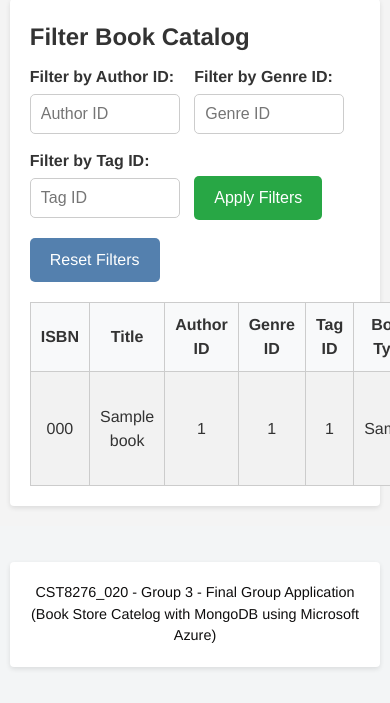
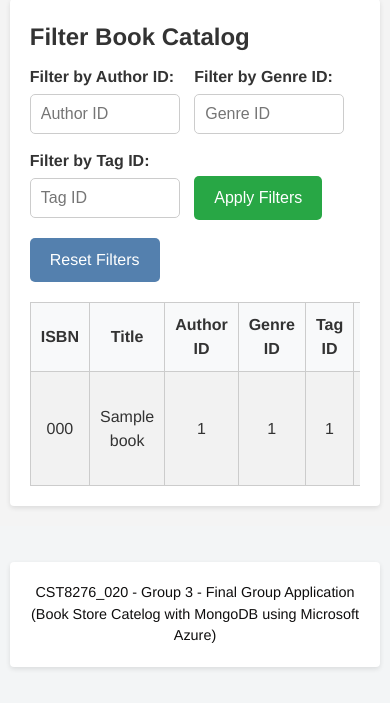
Before and after one commit to alkomij/Book-Collection-Using-PyMongo, a Flask app: page /filter in a window 390 px wide; the page is wider, and only the part inside the window is pictured. Shown: the part 345-1048 px from the top of that part. Run offline with Flask 3, Linux system fonts and the light colour scheme; a database or web service that is not in the repository returns one stand-in record (values such as "Sample title").

Commit message:
Added responsive table

```diff
--- a/templates/filter.html
+++ b/templates/filter.html
@@ -21,7 +21,7 @@
         <button type="submit" id="btn-primary" class="btn btn-primary">Apply Filters</button>
         <a href="{{ url_for('filter') }}" class="btn btn-delete">Reset Filters</a>
     </form>
-    <div id="books-list">
+    <div id="books-list" class="table-responsive">
         <table>
             <tr>
                 <th>ISBN</th>
```
